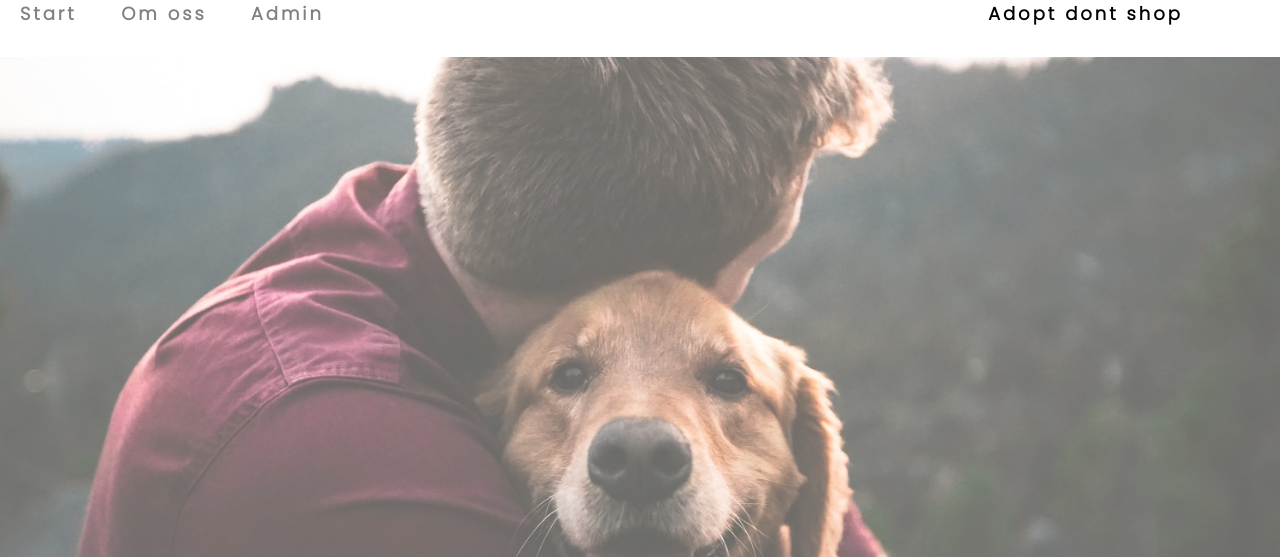
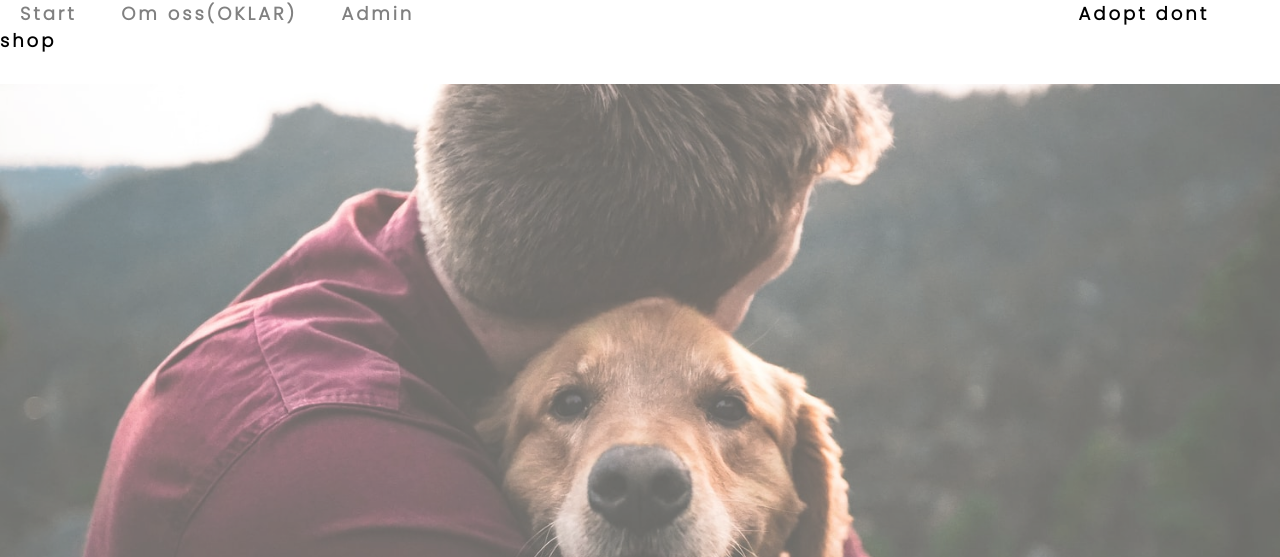
Before and after one commit to SandraBostrom/Js-proj, a website: page src/index.html in a window 1280 px wide. Shown: the top 557 px of the page. Drawn offline with Linux system fonts and the light colour scheme; no server answers.

Commit message:
Update index.html

```diff
--- a/src/index.html
+++ b/src/index.html
@@ -26,7 +26,7 @@
 
         <div class="topnav" id="myTopnav">
         <a href="index.html" class="active">Start</a>
-        <a href="about.html">Om oss</a>
+        <a href="about.html">Om oss(OKLAR)</a>
         <a href="login.html">Admin</a>
         <a href="gallery.html" id="gallery">Adopt dont shop</a>
         <a href="javascript:void(0);" class="icon" onclick="myFunction()">
```
